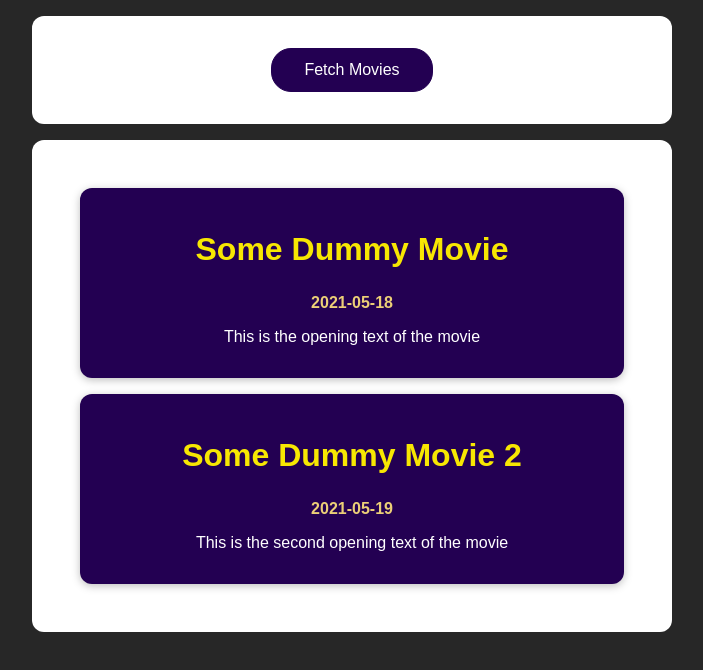
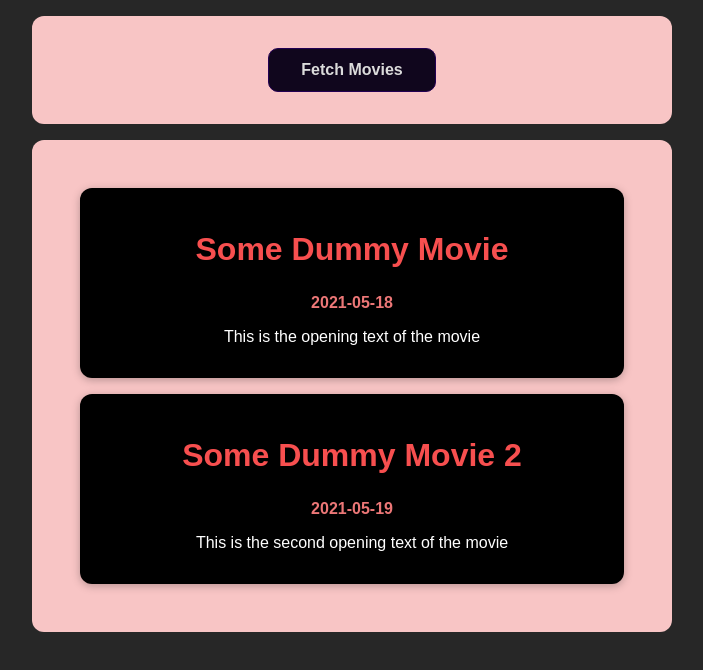
Before and after one commit to naekit/film-practice-react, a React (Create React App) app: page / in a window 1280 px wide. Shown: the top 670 px of the page, without its empty margins (288-991 px from the left). Built offline with nearby package versions, Linux system fonts and the light colour scheme.

Commit message:
styling changes

```diff
--- a/src/App.css
+++ b/src/App.css
@@ -3,19 +3,20 @@ section {
 	width: 90%;
 	max-width: 40rem;
 	text-align: center;
-  background-color: white;
+	background-color: rgb(248, 197, 197);
 	padding: 2rem;
 	border-radius: 12px;
 }
 
 button {
 	font: inherit;
+	font-weight: bold;
 	cursor: pointer;
-  background: #230052;
+	background: #10061d;
 	border: 1px solid #230052;
-  color: white;
+	color: #dbdbdb;
 	padding: 0.75rem 2rem;
-  border-radius: 20px;
+	border-radius: 10px;
 }
 
 button:focus {
@@ -24,6 +25,7 @@ button:focus {
 
 button:hover,
 button:active {
-  background-color: #460897;
-  border-color: #460897;
+	background-color: #f11a1a4d;
+	color: #10061d;
+	border: #10061d 1px solid;
 }
--- a/src/components/Movie.module.css
+++ b/src/components/Movie.module.css
@@ -1,7 +1,7 @@
 .movie {
 	margin: 1rem;
 	padding: 1rem;
-  background-color: #230052;
+	background-color: #000000;
 	box-shadow: 0 2px 8px rgba(0, 0, 0, 0.26);
 	border-radius: 12px;
 	text-align: center;
@@ -10,11 +10,11 @@
 
 .movie h2 {
 	font-size: 2rem;
-  color: #f7e702;
+	color: #f74f4f;
 }
 
 .movie h3 {
-  color: #eccf77;
+	color: #ec7777;
 	margin: 0;
 	font-size: 1rem;
 }
```
Lines whose indentation alone changed are shown as unchanged.
